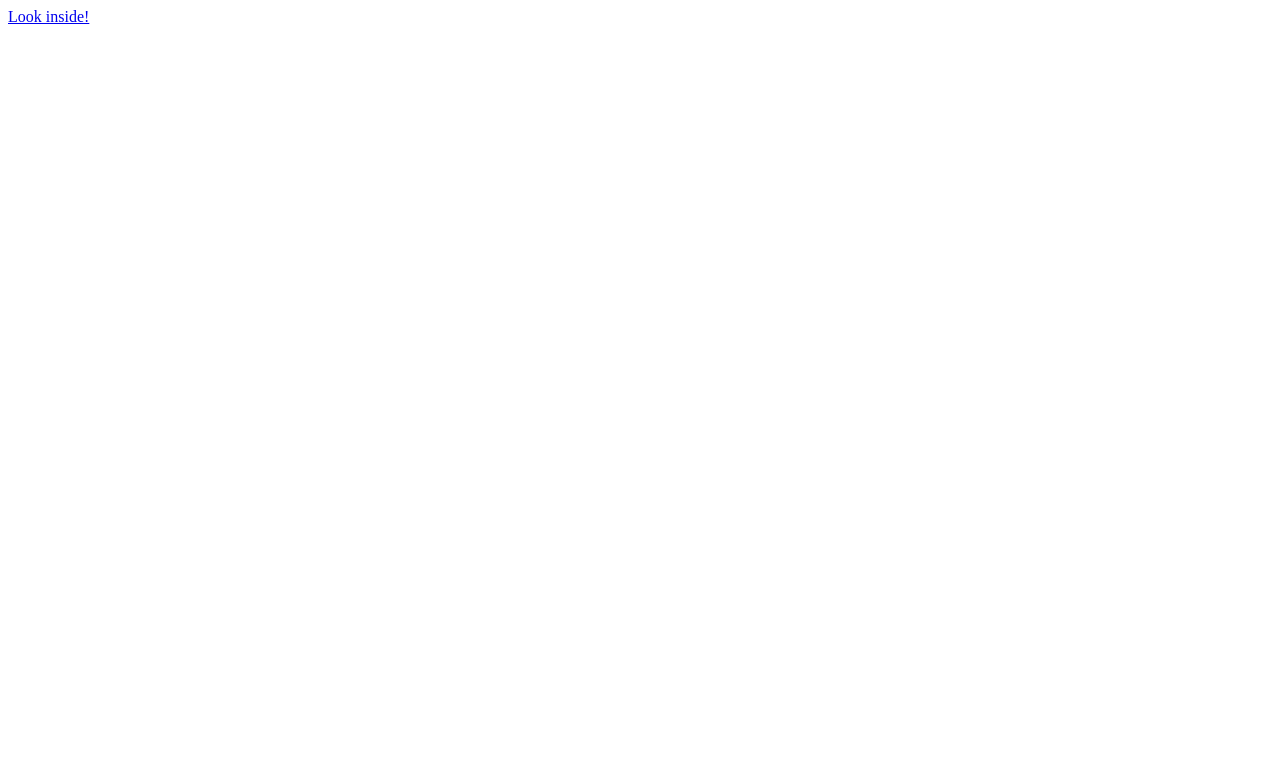
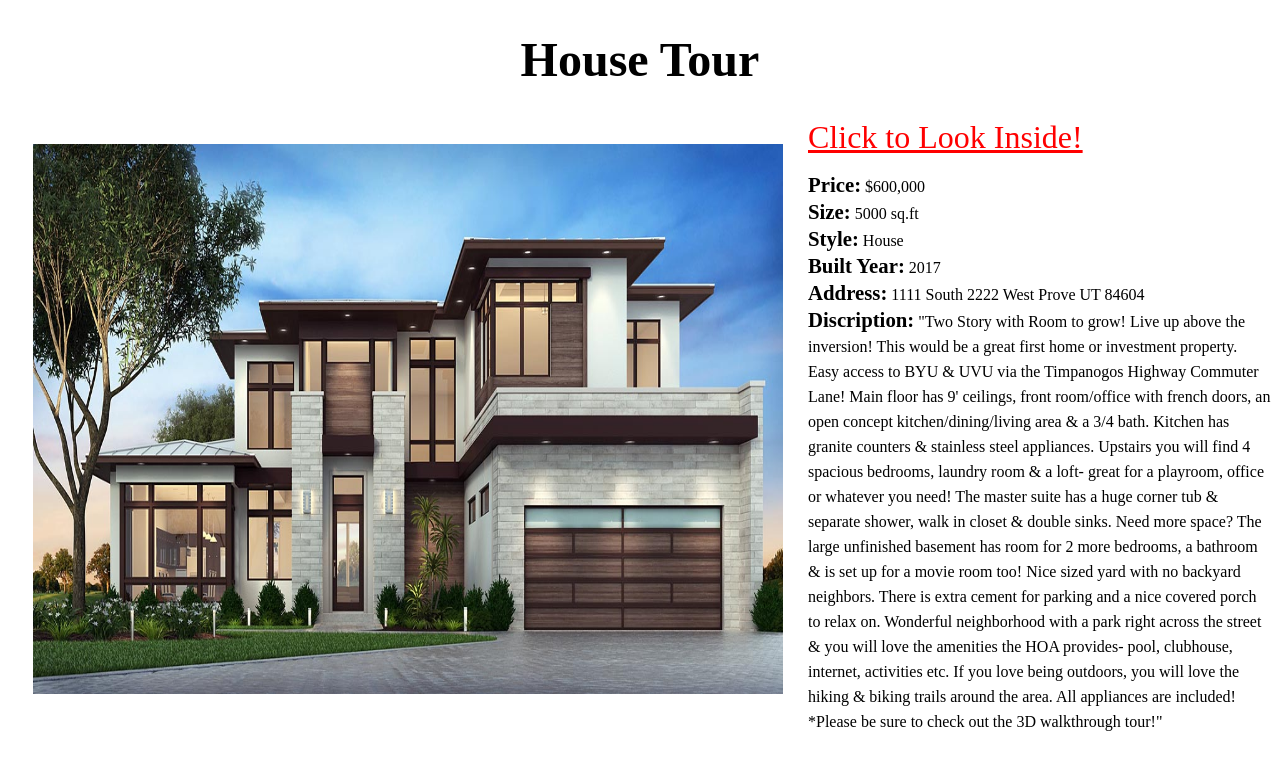
Before and after one commit to MaxRobinsonTheGreat/creative_project_1, a plain HTML site: page index.html in a window 1280 px wide. Drawn offline with Linux system fonts and the light colour scheme.

Commit message:
edit index.html and added style

```diff
--- a/index.html
+++ b/index.html
@@ -7,6 +7,18 @@
     </head>
 
     <body>
-        <a href="./tour.html">Look inside!</a>
+        <center><h1>House Tour</h1></center>
+
+        <img src = "img/House.jpg" alt = "House" width = "750" height = "550" align = left class = "border">
+
+        <a href="./tour.html">Click to Look Inside!</a>
+        <div>
+        <p><b id = "p1">Price:</b> $600,000 <br />
+           <b id = "p1">Size:</b> 5000 sq.ft<br />
+           <b id = "p1">Style:</b> House <br />
+           <b id = "p1">Built Year:</b> 2017<br />
+           <b id = "p1">Address:</b> 1111 South 2222 West Prove UT 84604<br />
+           <b id = "p1">Discription:</b> "Two Story with Room to grow! Live up above the inversion! This would be a great first home or investment property. Easy access to BYU & UVU via the Timpanogos Highway Commuter Lane! Main floor has 9' ceilings, front room/office with french doors, an open concept kitchen/dining/living area & a 3/4 bath. Kitchen has granite counters & stainless steel appliances. Upstairs you will find 4 spacious bedrooms, laundry room & a loft- great for a playroom, office or whatever you need! The master suite has a huge corner tub & separate shower, walk in closet & double sinks. Need more space? The large unfinished basement has room for 2 more bedrooms, a bathroom & is set up for a movie room too! Nice sized yard with no backyard neighbors. There is extra cement for parking and a nice covered porch to relax on. Wonderful neighborhood with a park right across the street & you will love the amenities the HOA provides- pool, clubhouse, internet, activities etc. If you love being outdoors, you will love the hiking & biking trails around the area.
+           All appliances are included! *Please be sure to check out the 3D walkthrough tour!"<br /></p></div>
     </body>
 </html>
--- a/styles.css
+++ b/styles.css
@@ -0,0 +1,15 @@
+h1{
+    color: 858585;
+    font-Size: 300%;
+}
+.border { border-width: 25px; border-color: white; border-style: solid; }
+div{
+    LINE-HEIGHT: 25px;
+}
+a{
+    font-size: 200%;
+    color: red;
+}
+#p1{
+    font-Size: 130%;
+}
```
